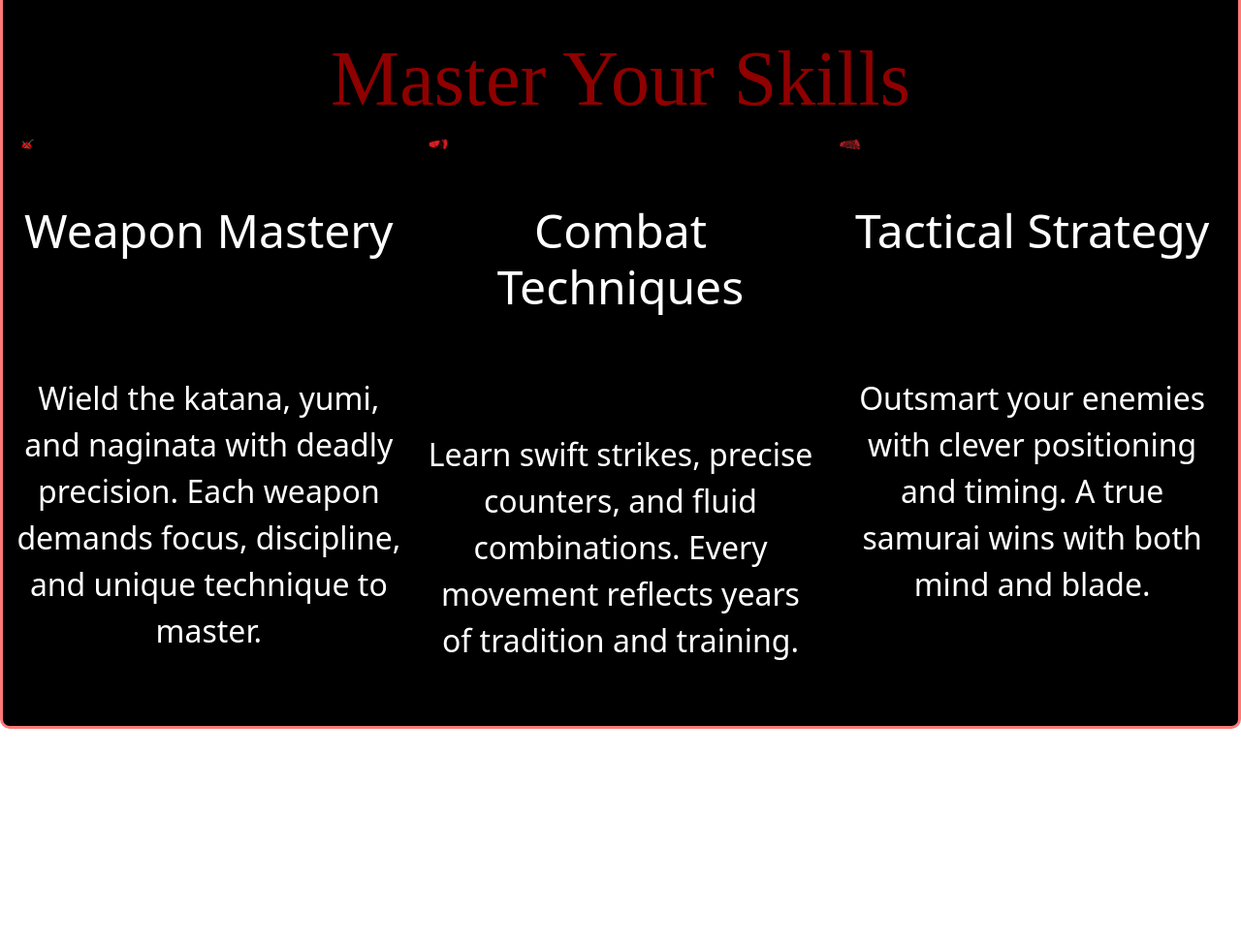
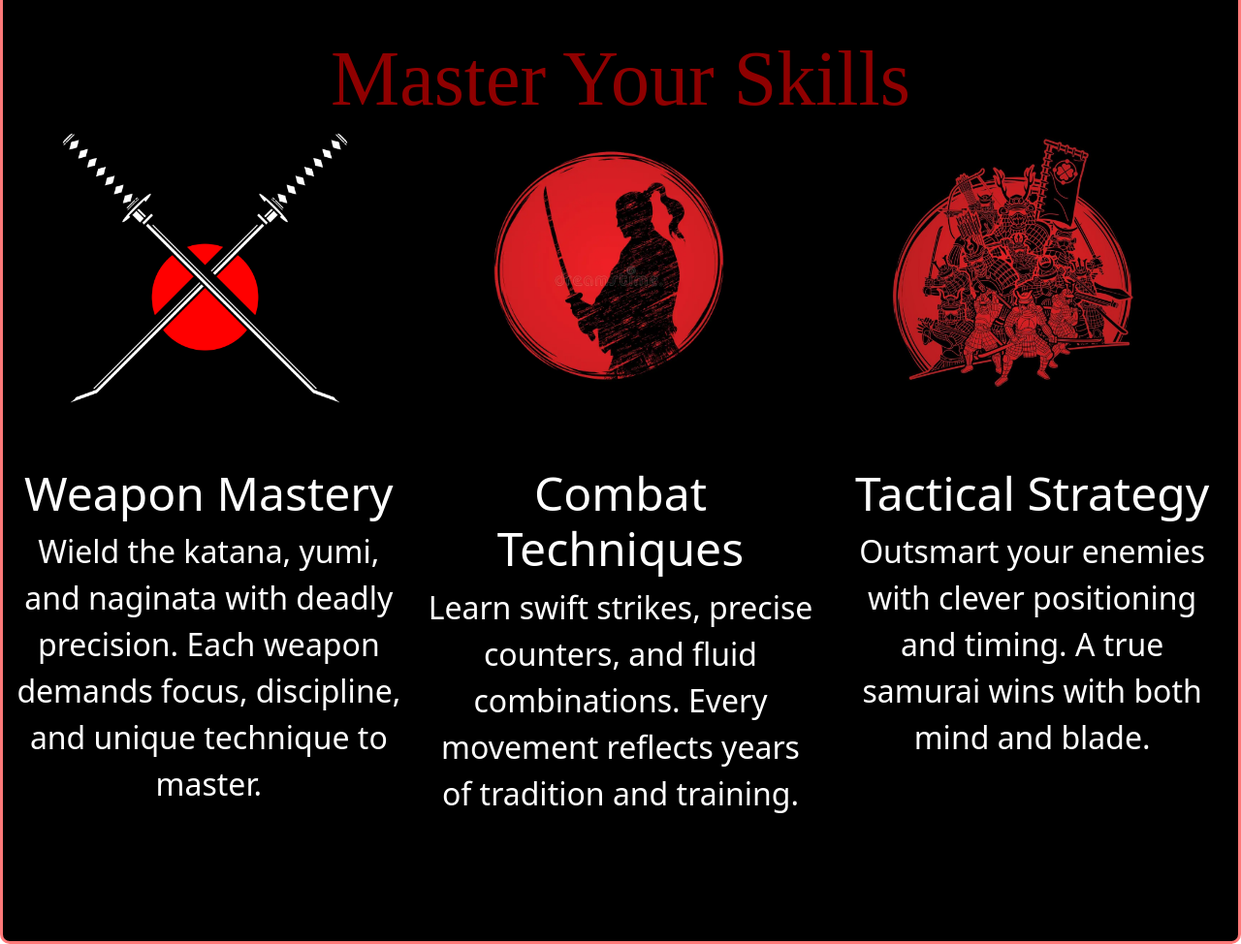
Before and after one commit to FHS-WDPP/canva-website-CraftedRNL, a plain HTML site: page index.html in a window 1280 px wide. Shown: the part 1580-2554 px from the top of the page at 97% size. Before the commit the page ends 2332 px from the top, so only its background shows below. Drawn offline with nearby package versions, Linux system fonts and the light colour scheme; a script that the page names is missing; a web font is replaced by a local one.

Commit message:
fixed images

```diff
--- a/css/style.css
+++ b/css/style.css
@@ -100,33 +100,9 @@ img{
 }
 .skill-stuff h1{
     font-size: 3em;
-    margin-bottom: 30%;
+
 }
-/* .skill-img{
-    width: 100%;
-
-} */
 p{
     font-size: 2em;
+    margin-bottom: 20%;
 }
-
-
-.circle {
-height: 100%;
-width: 100%;
-background-color: rgb(0, 0, 0);
-border-radius: 50%;
-display: inline-block;
-background-repeat: no-repeat;
-    background-size: contain;
-}
-.num1{
-    background-image: url(/img/katanas.webp);
-
-}
-.num2{
-    background-image: url(/img/katanaman.png);
-}
-.num3{
-    background-image: url(/img/strats.jpg);
-}
--- a/index.html
+++ b/index.html
@@ -59,13 +59,13 @@
         <div class="row mt-5">
             <h1 class="skills">Master Your Skills</h1>
         </div>
-        <div class="row skill-img">
-                <div class="col-4 "><div class="circle num1"></div></div>
-                <div class="col-4 "><div class="circle num2"></div></div>
-                <div class="col-4 "><div class="circle num3"></div></div>
+
+        <div class="row skill-stuff mb-5">
+             <div class="row skill-img">
+                <div class="col-4 "><img src="/img/katanas.webp" alt=""></div>
+                <div class="col-4 "><img src="/img/katanaman.png" alt=""></div>
+                <div class="col-4 "><img src="/img/strats.jpg" alt=""></div>
             </div>
-        <div class="row skill-stuff mb-5">
-
             <div class="col-4">
 
 
```
Also changed, not shown: js/js.js (deleted).
